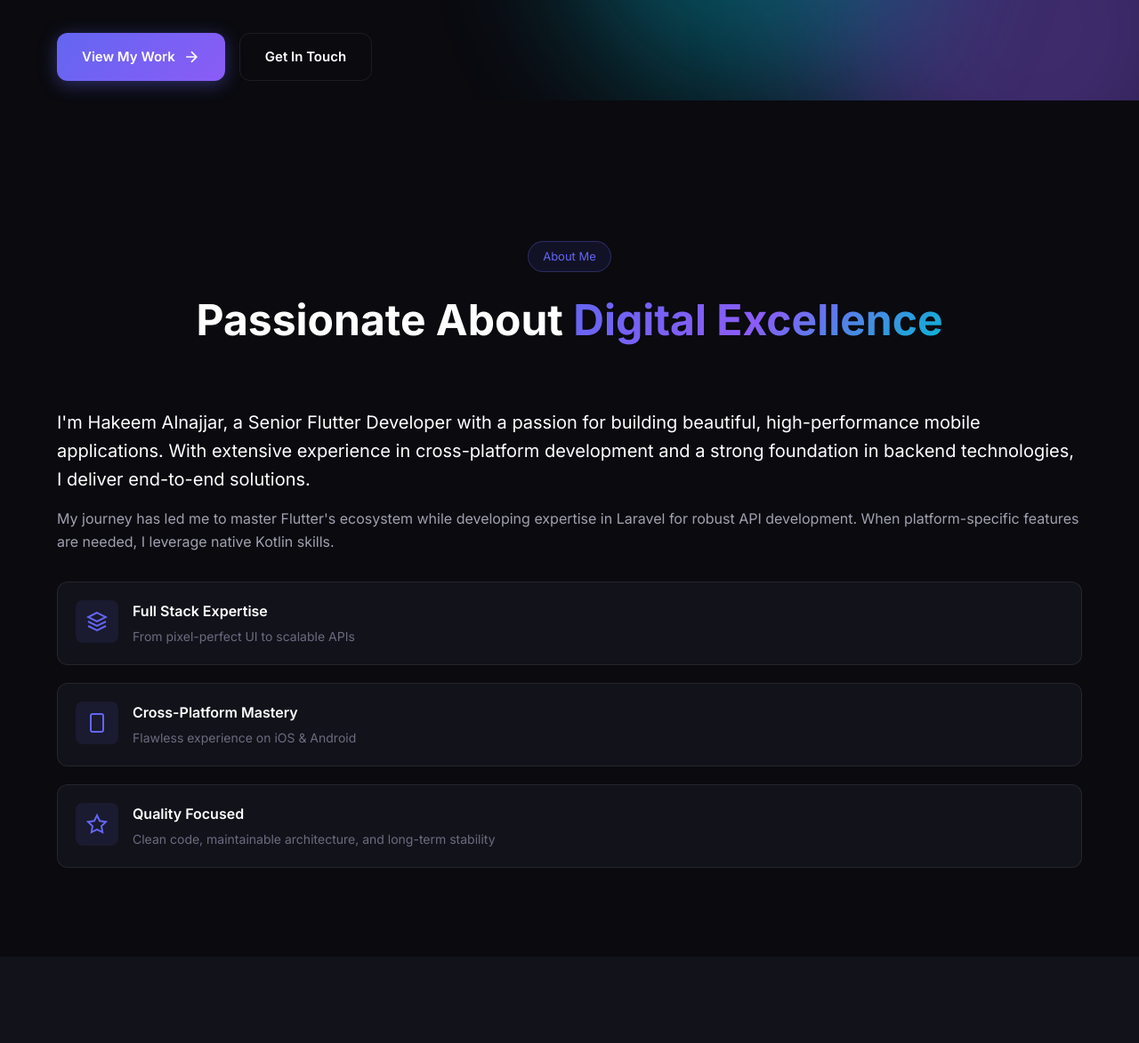
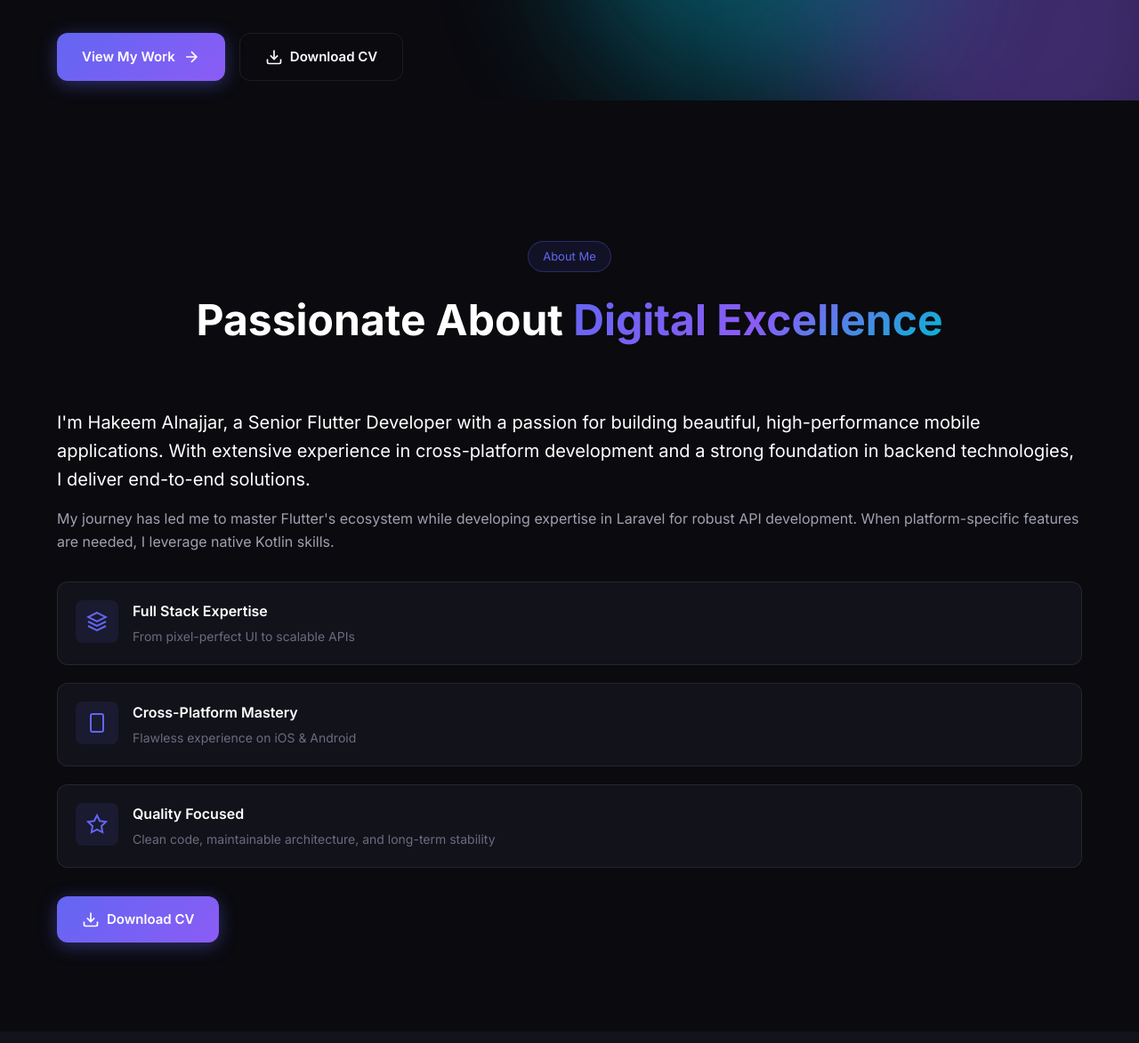
Before and after one commit to devhakeem5/my-portfolio, a plain HTML site: page index.html in a window 1280 px wide. Shown: the part 687-1860 px from the top of the page at 89% size. Drawn offline with Linux system fonts and the light colour scheme.

Commit message:
add download CV btn

```diff
--- a/index.html
+++ b/index.html
@@ -63,7 +63,15 @@
                             viewBox="0 0 24 24" fill="none" stroke="currentColor" stroke-width="2">
                             <path d="M5 12h14M12 5l7 7-7 7" />
                         </svg></a>
-                    <a href="#contact" class="btn btn-secondary"><span>Get In Touch</span></a>
+                    <a href="Abdulhakim Alnajjar (Senior Flutter Developer).pdf" download class="btn btn-secondary">
+                        <svg width="20" height="20" viewBox="0 0 24 24" fill="none" stroke="currentColor"
+                            stroke-width="2">
+                            <path d="M21 15v4a2 2 0 0 1-2 2H5a2 2 0 0 1-2-2v-4" />
+                            <polyline points="7 10 12 15 17 10" />
+                            <line x1="12" y1="15" x2="12" y2="3" />
+                        </svg>
+                        <span>Download CV</span>
+                    </a>
                 </div>
             </div>
             <div class="hero-visual">
@@ -144,6 +152,17 @@
                                 <p>Clean code, maintainable architecture, and long-term stability</p>
                             </div>
                         </div>
+                    </div>
+                    <div class="about-cta" style="margin-top: 32px;">
+                        <a href="Abdulhakim Alnajjar (Senior Flutter Developer).pdf" download class="btn btn-primary">
+                            <svg width="20" height="20" viewBox="0 0 24 24" fill="none" stroke="currentColor"
+                                stroke-width="2">
+                                <path d="M21 15v4a2 2 0 0 1-2 2H5a2 2 0 0 1-2-2v-4" />
+                                <polyline points="7 10 12 15 17 10" />
+                                <line x1="12" y1="15" x2="12" y2="3" />
+                            </svg>
+                            <span>Download CV</span>
+                        </a>
                     </div>
                 </div>
             </div>
```
Also changed, not shown: 1 other file.
